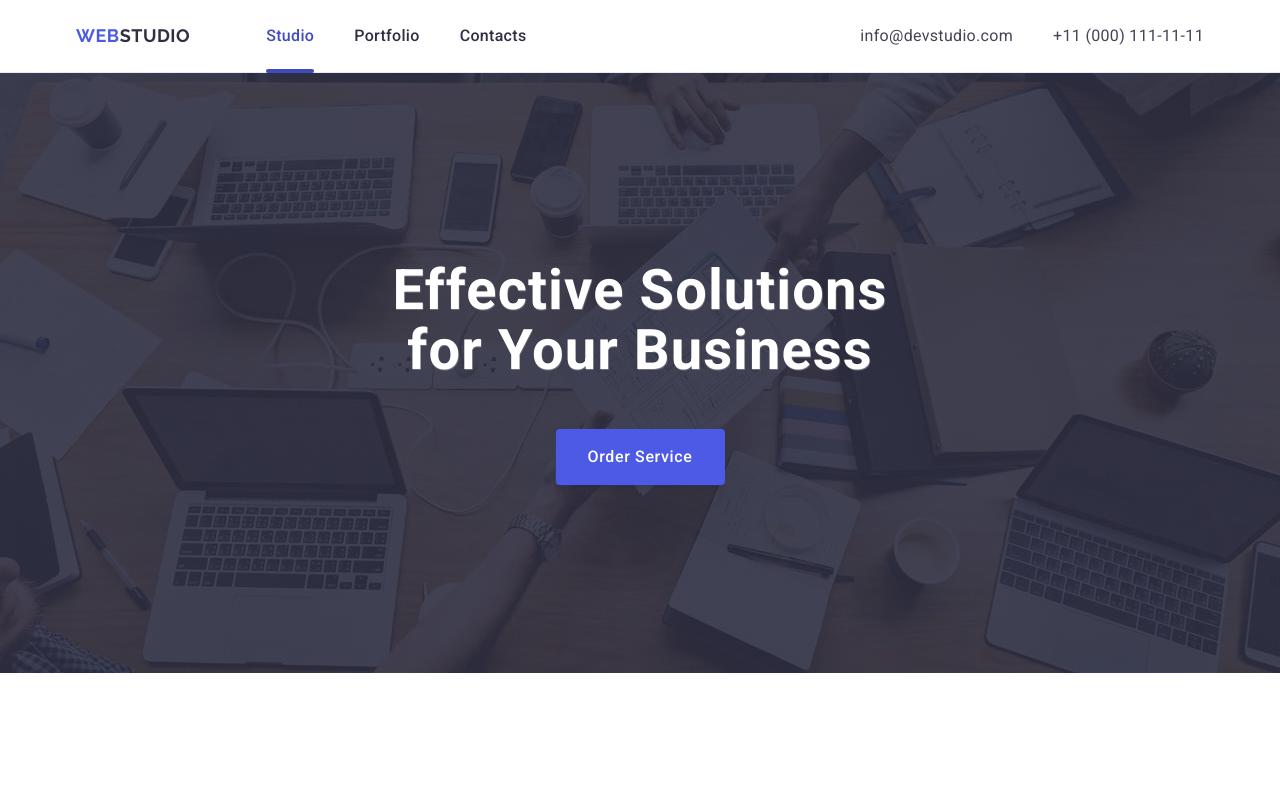
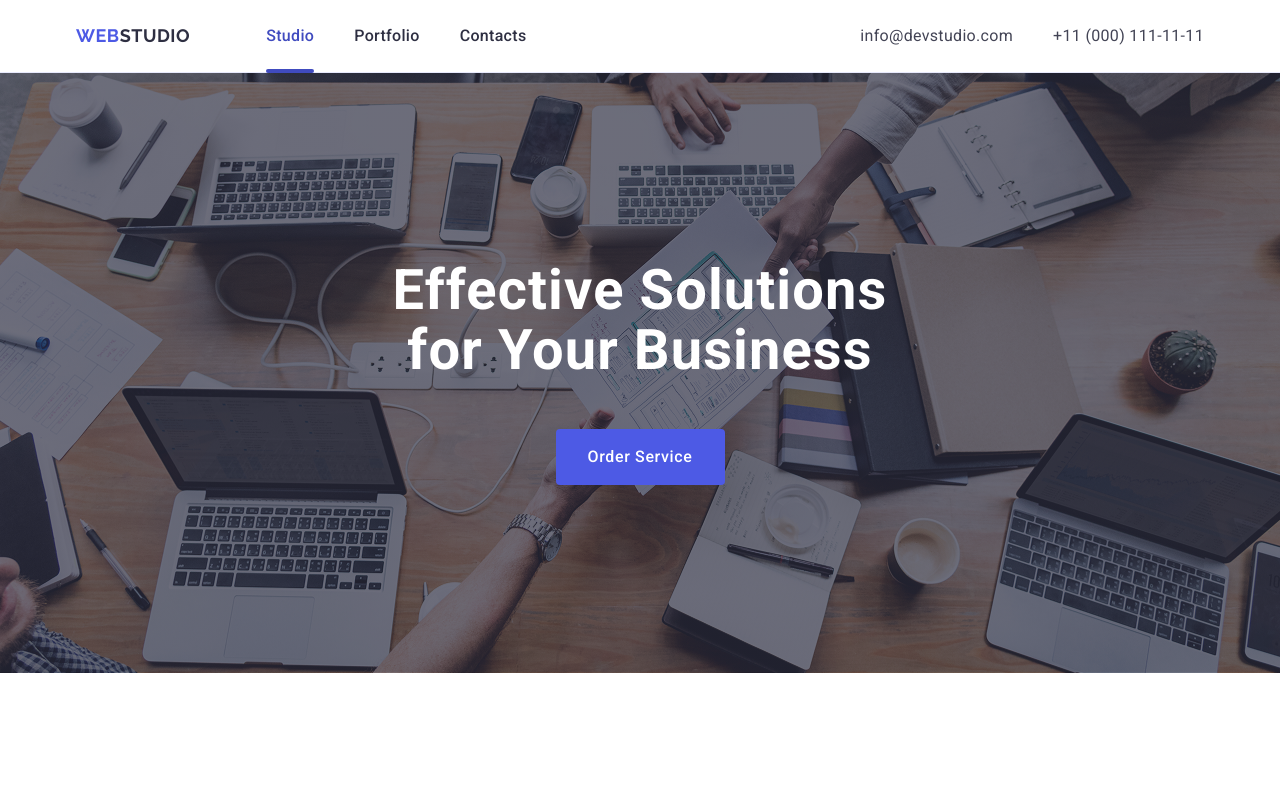
Before and after one commit to dzherdzh7/goit-markup-hw-04, a plain HTML site: page index.html in a window 1280 px wide. Shown: the top 789 px of the page. Drawn offline with nearby package versions, Linux system fonts and the light colour scheme.

Commit message:
changed css

```diff
--- a/css/styles.css
+++ b/css/styles.css
@@ -28,22 +28,20 @@ img {
 }
 .hero {
   background-color: #2e2f42;
-  color: #ffffff;
-  text-align: center;
+  padding: 188px 0;
   max-width: 1440px;
   margin: 0 auto;
-  padding: 188px 0;
   background-image: linear-gradient(
       rgba(46, 47, 66, 0.7),
       rgba(46, 47, 66, 0.7)
     ),
-    url(../images/hero_image.jpg);
+    url(../images/people-office.jpg);
   background-repeat: no-repeat;
   background-position: center;
   background-size: cover;
+  position: relative;
   text-align: center;
   color: #ffffff;
-  position: relative;
 }
 
 .hero-title {
```
Also changed, not shown: images/hero_image.jpg (deleted), images/people-office.jpg (added), 2 other files.
